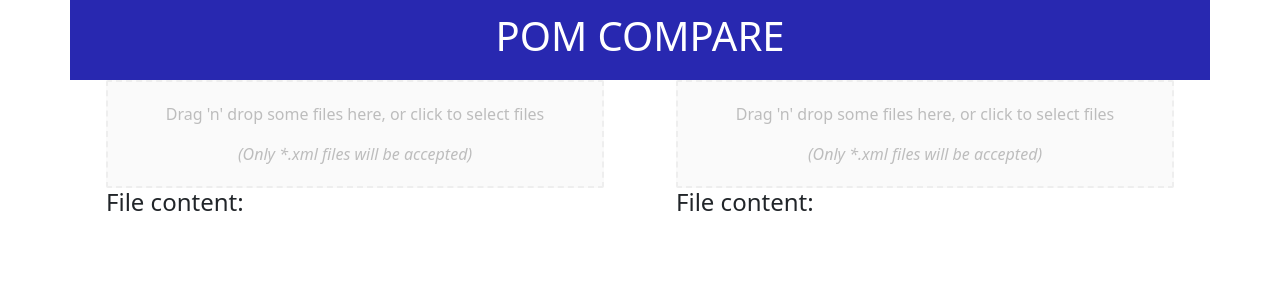
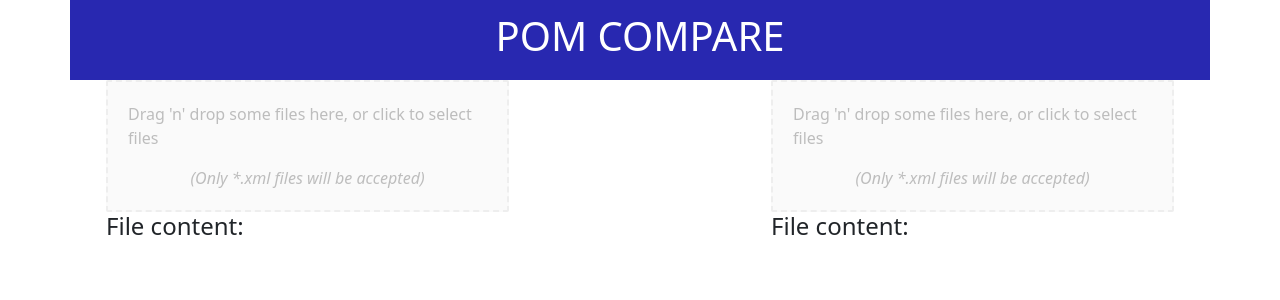
Before and after one commit to jaimemachicado/pomcompare, a React (Create React App) app: page / in a window 1280 px wide. Shown: the top 300 px of the page. Built offline with nearby package versions, Linux system fonts and the light colour scheme.

Commit message:
POMCOM-010: Se añade componente react-xml-viewer para que muestre el contenido de los ficheros POM con formato y de forma más amigable para el usuario.

```diff
--- a/package.json
+++ b/package.json
@@ -13,6 +13,7 @@
     "react-dropzone": "^11.3.4",
     "react-redux": "^7.2.4",
     "react-scripts": "4.0.3",
+    "react-xml-viewer": "^1.3.0",
     "redux": "^4.1.1",
     "web-vitals": "^1.0.1"
   },
--- a/src/App.js
+++ b/src/App.js
@@ -9,10 +9,10 @@ function App() {
           <NavBar></NavBar>
         </Row>
         <Row>
-          <Col>
+          <Col sm={{span:5}}>
             <LoadFiles></LoadFiles>
           </Col>
-          <Col>
+          <Col sm={{span:5, offset:2}}>
             <LoadFiles></LoadFiles>
           </Col>
         </Row>
--- a/src/components/loadFiles/LoadFiles.js
+++ b/src/components/loadFiles/LoadFiles.js
@@ -1,6 +1,7 @@
 import React, {useCallback, useMemo, useState} from 'react';
 import AlertError from '../alertError/AlertError';
 import {useDropzone} from 'react-dropzone';
+import XMLViewer from 'react-xml-viewer';
 
 const baseStyle = {
     flex: 1,
@@ -74,6 +75,10 @@ function LoadFiles(props) {
     isDragAccept
   ]);
 
+  const customTheme = {
+    "overflowBreak":"true"
+  }
+
   return (
     <div className="container">
       <div {...getRootProps({style})}>
@@ -84,7 +89,9 @@ function LoadFiles(props) {
       {showAlert && <AlertError fileName={fileName}/>}
       <aside>
         <h4>File content:</h4>
-        <ul>{pomContent}</ul>
+        {!showAlert
+          && pomContent.length>0
+          && <XMLViewer xml={pomContent} identSize={4} collapsible={true} theme={customTheme}/>}
       </aside>
     </div>
   );
```
